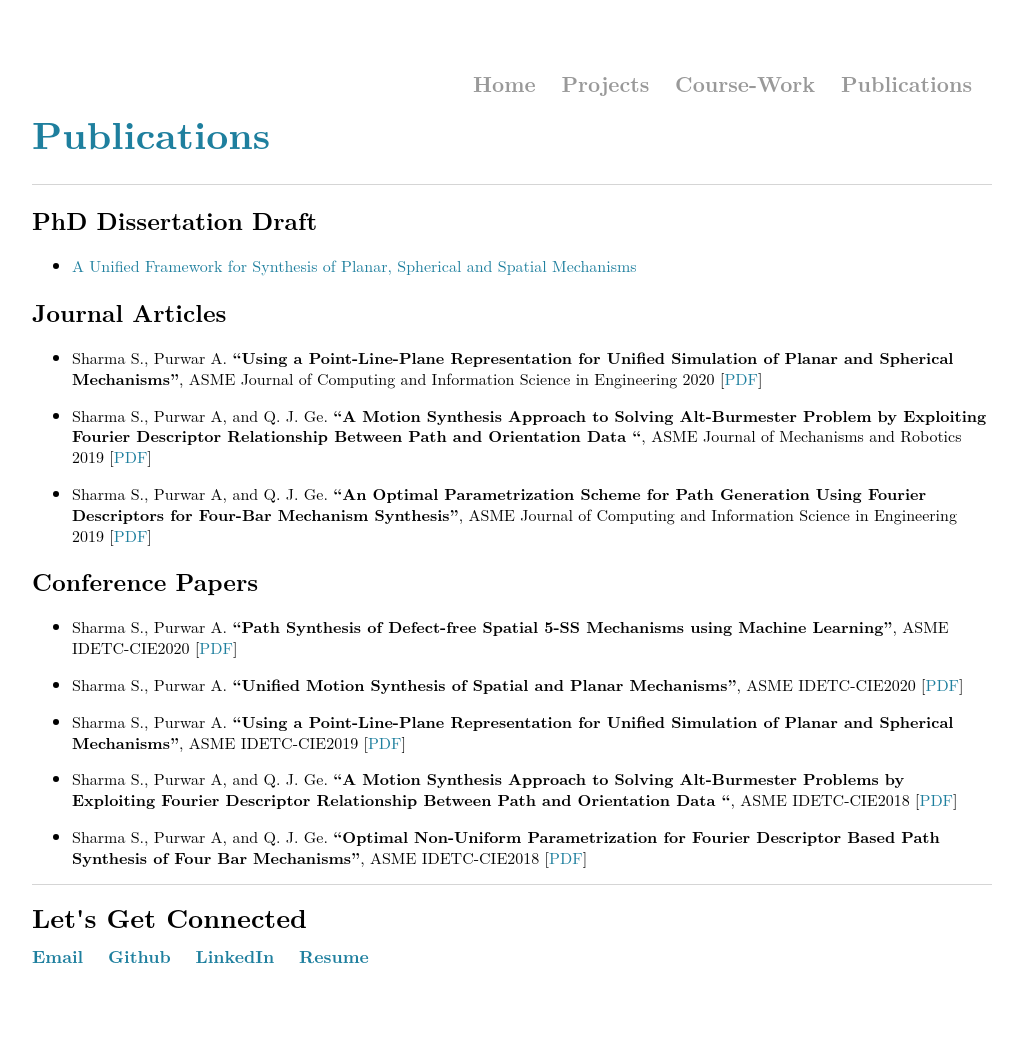
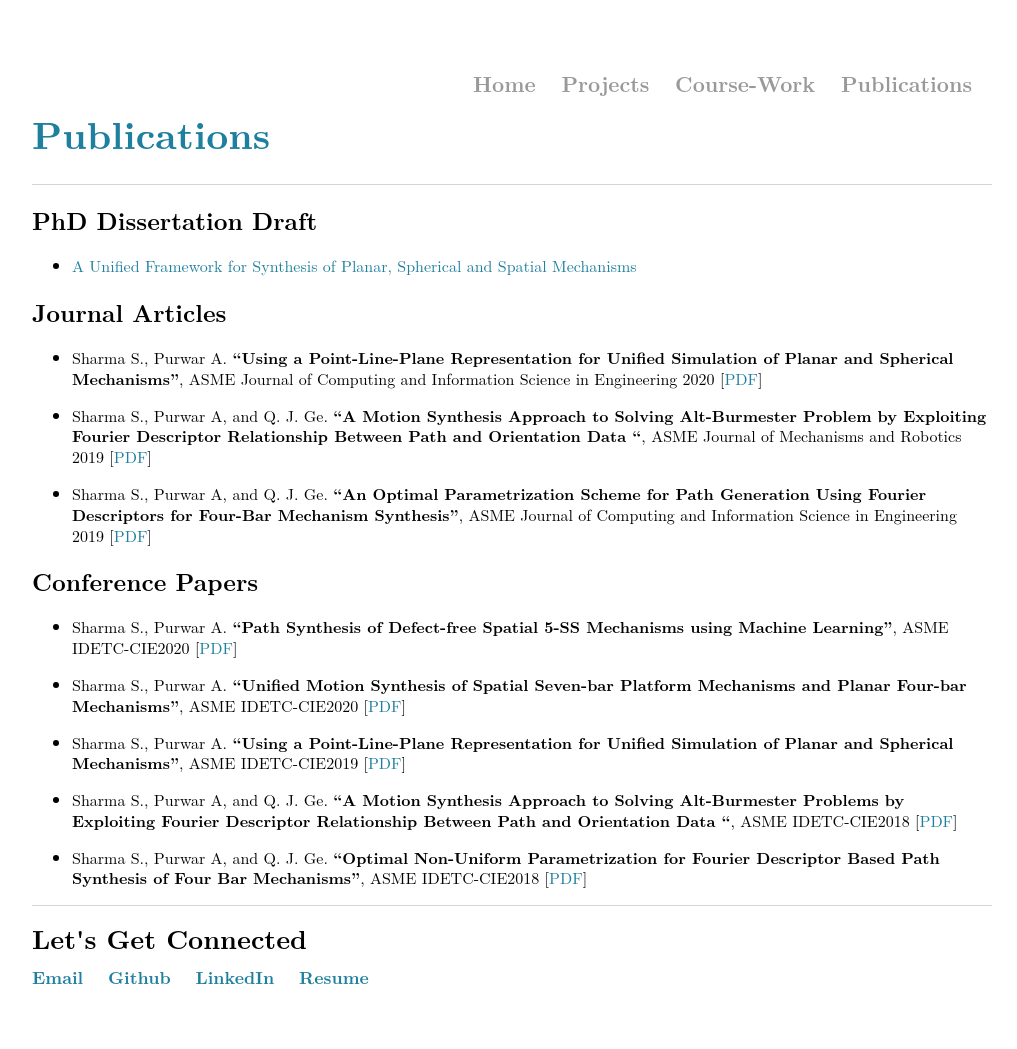
Before and after one commit to ssharma1991/ssharma1991.github.io, a Jekyll site: the page built from publications/index.md, in a window 1280 px wide. Shown: the whole page, without its empty margins (128-1145 px from the left). Built offline with Jekyll 4.4.1, drawn with Linux system fonts in a browser that asks for light colours.

```diff
--- a/publications/index.md
+++ b/publications/index.md
@@ -15,7 +15,7 @@
 ## Conference Papers
 -  Sharma S., Purwar A. __"Path Synthesis of Defect-free Spatial 5-SS Mechanisms using Machine Learning"__, ASME  IDETC-CIE2020 \[[PDF]({{ "/assets/papers/conf5.pdf" | absolute_url }})\]
 
--  Sharma S., Purwar A. __"Unified Motion Synthesis of Spatial and Planar Mechanisms"__, ASME  IDETC-CIE2020 \[[PDF]({{ "/assets/papers/conf4.pdf" | absolute_url }})\]
+-  Sharma S., Purwar A. __"Unified Motion Synthesis of Spatial Seven-bar Platform Mechanisms and Planar Four-bar Mechanisms"__, ASME  IDETC-CIE2020 \[[PDF]({{ "/assets/papers/conf4.pdf" | absolute_url }})\]
 
 - Sharma S., Purwar A. __"Using a Point-Line-Plane Representation for Unified Simulation of Planar and Spherical Mechanisms"__, ASME  IDETC-CIE2019 \[[PDF]({{ "/assets/papers/conf3.pdf" | absolute_url }})\]
 
```
Also changed, not shown: 3 other files.
